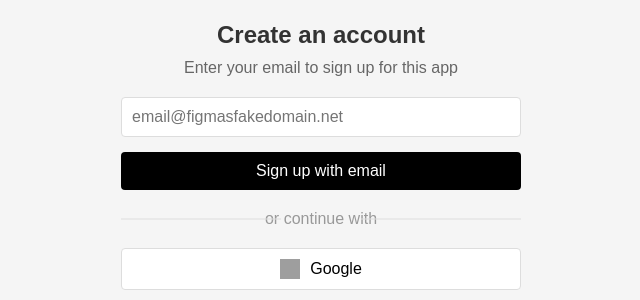
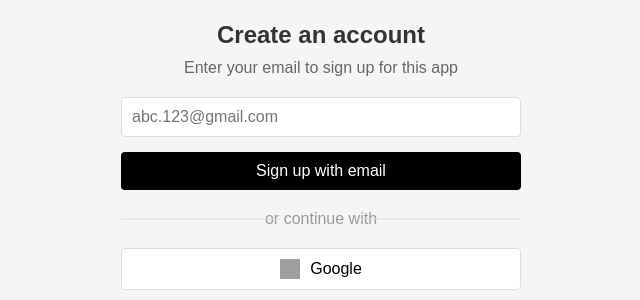
Before and after one commit to mohdAmaan187/notenest, a Python web app: template templates/signin.html in a window 1280 px wide. Shown: the part 220-520 px from the top of the page, without its empty margins (319-959 px from the left). Run offline with Jinja, Linux system fonts and the light colour scheme; the template is opened without the code that fills it, so the values that code supplies are empty; grey boxes are pictures that could not be loaded.

Commit message:
updated files

```diff
--- a/templates/signin.html
+++ b/templates/signin.html
@@ -13,13 +13,13 @@
             <p>Enter your email to sign up for this app</p>
             <form action="#" method="post">
                 <div class="input-group">
-                    <input type="email" id="email" name="email" placeholder="email@figmasfakedomain.net" required>
+                    <input type="email" id="email" name="email" placeholder="abc.123@gmail.com" required>
                 </div>
                 <button type="submit" class="email-btn">Sign up with email</button>
             </form>
             <div class="divider">or continue with</div>
             <button class="google-btn">
-                <img src="google-icon.png" alt="Google icon">
+                <img src="https://www.svgrepo.com/show/475656/google-color.svg" alt="Google icon">
                 Google
             </button>
             <p class="terms">By clicking continue, you agree to our <a href="#">Terms of Service</a> and <a href="#">Privacy Policy</a></p>
```
